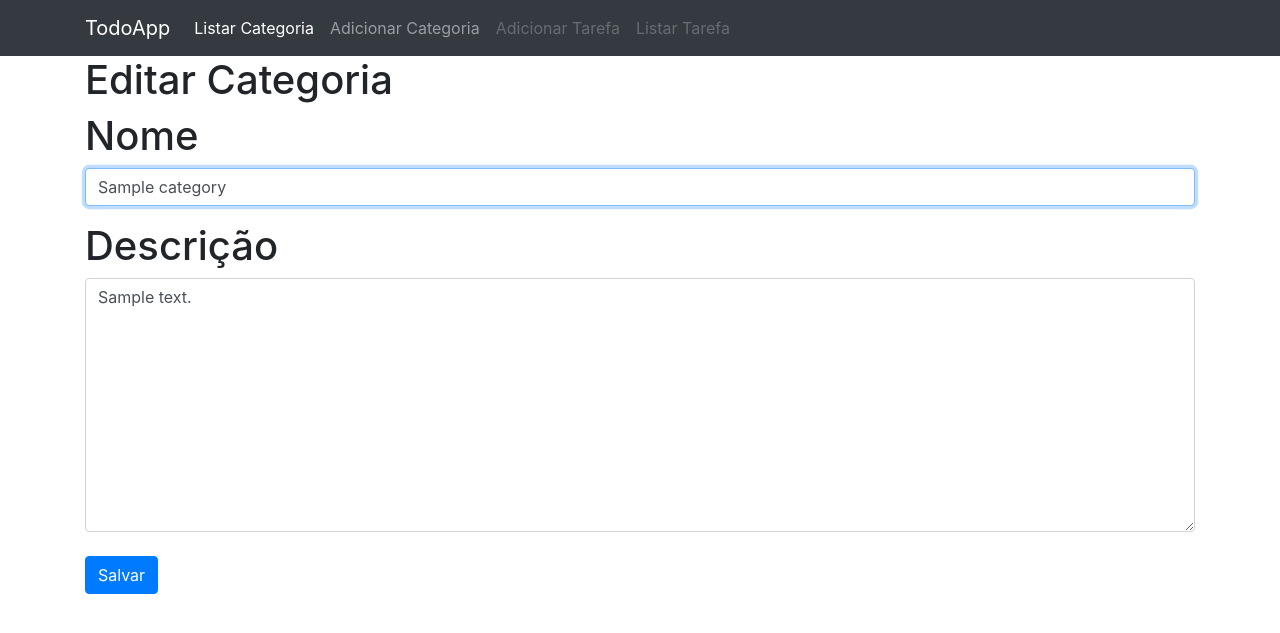
After one commit to carlitos5525/Todoapp---Curso-Udemy, a Django app: page /categoria/editar/1 in a window 1280 px wide. The commit adds this page. Shown: the top 633 px of the page. Run offline with Django 3.2, Linux system fonts and the light colour scheme; a user stored in the database is signed in; tables that the repository leaves empty hold one stand-in row (values such as "Sample post"); some libraries are stand-ins or nearby versions.

Commit message:
Edição de Categoria

```diff
--- a/apps/task/urls.py
+++ b/apps/task/urls.py
@@ -5,5 +5,6 @@ app_name = 'task'
 
 urlpatterns = [
     path('adicionar', views.add_category, name='add_category'),
+    path('editar/<int:id_category>', views.edit_category, name='edit_category'),
     path('', views.list_categories, name='list_categories')
 ]
--- a/apps/task/views.py
+++ b/apps/task/views.py
@@ -1,4 +1,4 @@
-from django.shortcuts import render
+from django.shortcuts import render, get_object_or_404, redirect
 from .forms import CategoryForm, TaskForm
 from django.contrib import messages
 from .models import Category, Task
@@ -27,3 +27,17 @@ def list_categories(request):
         'categories': categories
     }
     return render(request, template_name, context)
+
+
+def edit_category(request, id_category):
+    template_name = 'task/edit_category.html'
+    context = {}
+    category = get_object_or_404(Category, id=id_category, owner=request.user)
+    if request.method == 'POST':
+        form = CategoryForm(request.POST, instance=category)
+        if form.is_valid():
+            form.save()
+            return redirect('category:list_categories')
+    form = CategoryForm(instance=category)
+    context['form'] = form
+    return render(request, template_name, context)
--- /dev/null
+++ b/templates/task/edit_category.html
@@ -0,0 +1,34 @@
+{% extends 'base.html' %}
+{% load widget_tweaks %}
+
+
+{% block title %}
+
+    Adicionar Categoria - {{ block.super }}
+{% endblock title %}
+
+
+{% block body %}
+
+    <div class="container">
+        <h1> Editar Categoria<h1>
+        <div class="row">
+            <div class="col-md-12">
+                <form onsubmit="categoria/editar" id="form.id"  method="POST">
+                    {% csrf_token %}
+                    <div class="form-group">
+                        <label for={{form.name.id_for_label}}>Nome</label>
+                        {{form.name|add_class:"form-control"|attr:"autofocus"}}
+                    </div>
+                    <div class="form-group">
+                        <label for={{form.description.id_for_label}}>Descrição</label>
+                        {{form.description|add_class:"form-control"}}
+                    </div>
+
+                    <button type="submit" class="btn btn-primary">Salvar</button>
+                </form>
+            </div>
+        </div>
+    </div>
+
+{% endblock body %}
--- a/templates/task/list_categories.html
+++ b/templates/task/list_categories.html
@@ -19,6 +19,7 @@
                       <tr>
                         <th scope="col">#</th>
                         <th scope="col">Categoria</th>
+                        <th scope="col">Descrição</th>
                         <th scope="col">Ações</th>
                       </tr>
                     </thead>
@@ -28,7 +29,10 @@
                             <th scope="row">{{category.id }}</th>
                             <td>{{ category.name}}</td>
                             <td>{{category.description}}</td>
-                            <td>Editar e Excluir</td>
+                            <td>
+                              <a href="{% url 'category:edit_category' category.id %}" class="btn btn-primary btn-sm">Editar</a>
+                              <a href="" class="btn btn-danger btn-sm">Excluir</a>
+                            </td>
                           </tr>
                           {% endfor %}
                     </tbody>
```
